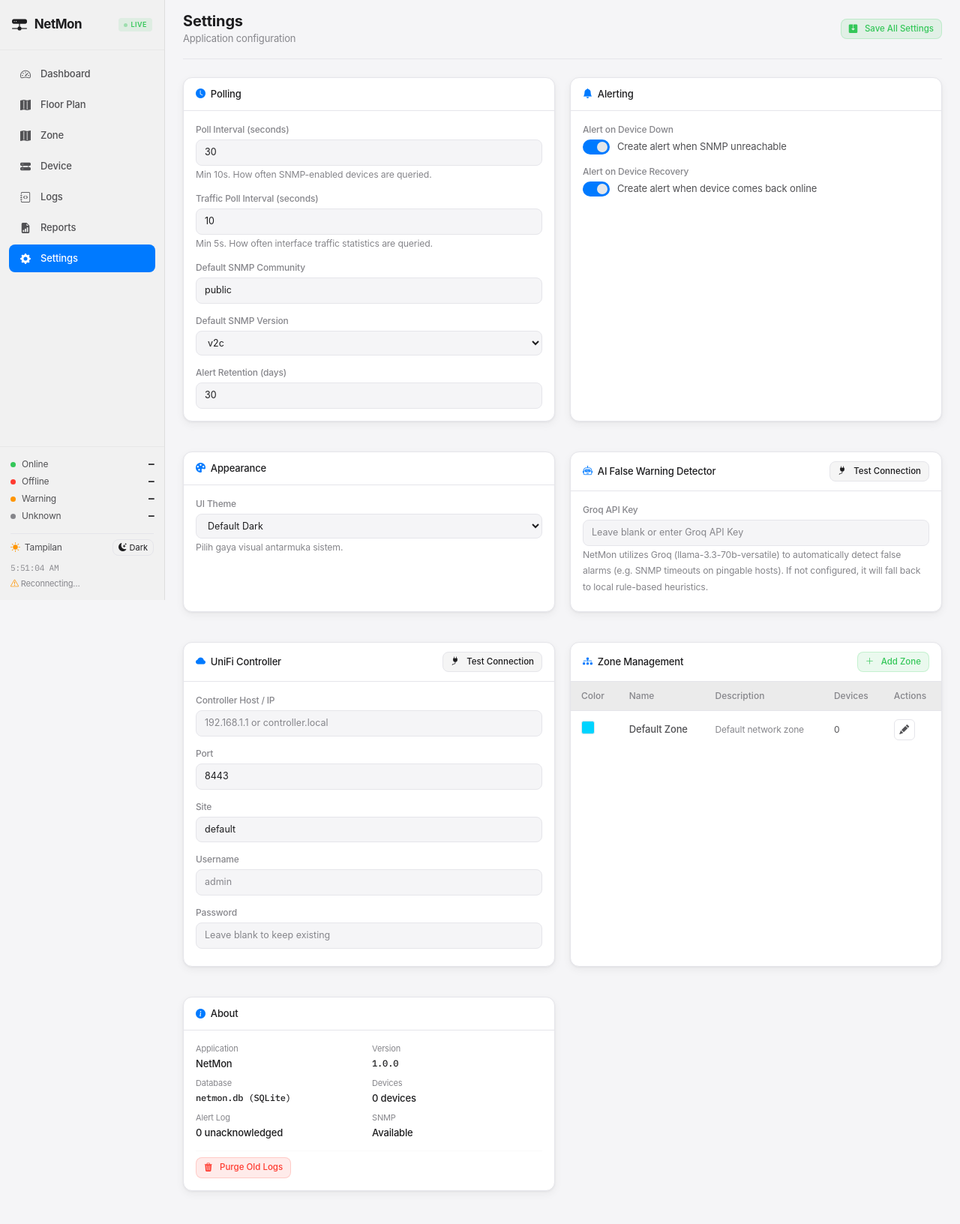
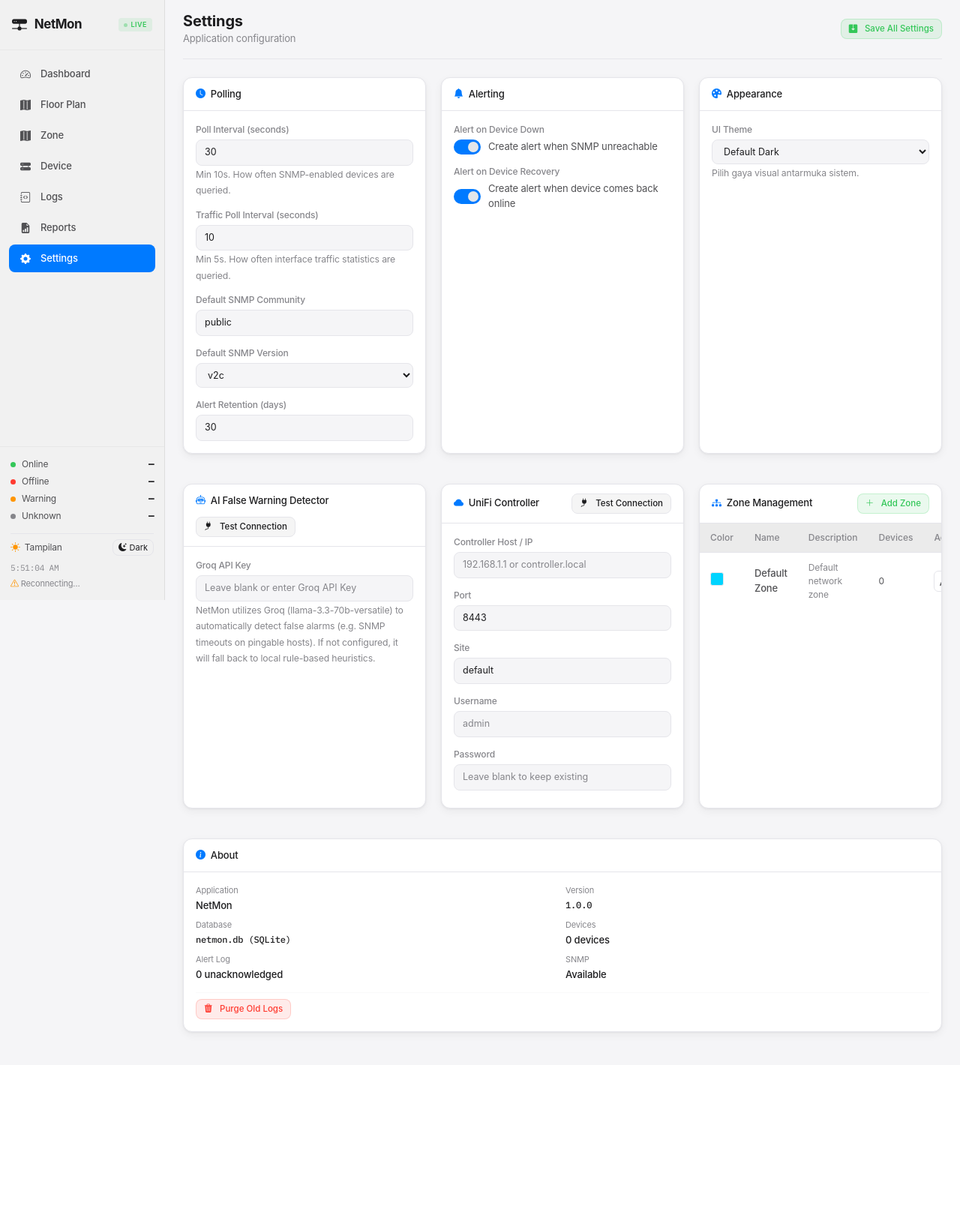
Before and after one commit to bagusazizulamri/netmon, a Flask app: page /settings in a window 1280 px wide. Shown: the whole page at 75% size. After the commit the page ends 1384 px from the top, so only its background shows below. Run offline with Flask 3, Linux system fonts and the light colour scheme; data comes from the database, SQL or seed files in the repository; data that the repository does not hold is empty; some libraries are stand-ins or nearby versions.

Commit message:
style: change settings layout to 3 columns and span About panel

```diff
--- a/static/css/style.css
+++ b/static/css/style.css
@@ -670,13 +670,31 @@ body.theme-morphism .page-header {
 /* ============================================================ SETTINGS */
 .settings-grid {
   display: grid;
-  grid-template-columns: repeat(2, 1fr);
+  grid-template-columns: repeat(3, 1fr);
   gap: 20px;
-  max-width: 1200px;
-}
-@media (max-width: 992px) {
+  max-width: 100%;
+}
+@media (max-width: 1200px) {
+  .settings-grid {
+    grid-template-columns: repeat(2, 1fr);
+  }
+}
+@media (max-width: 768px) {
   .settings-grid {
     grid-template-columns: 1fr;
+  }
+}
+.about-panel {
+  grid-column: span 3;
+}
+@media (max-width: 1200px) {
+  .about-panel {
+    grid-column: span 2;
+  }
+}
+@media (max-width: 768px) {
+  .about-panel {
+    grid-column: span 1;
   }
 }
 .about-grid { display: grid; grid-template-columns: 1fr 1fr; gap: 8px; }
--- a/templates/settings.html
+++ b/templates/settings.html
@@ -163,7 +163,7 @@
   </div>
 
   <!-- ============ APP INFO ============ -->
-  <div class="nm-panel">
+  <div class="nm-panel about-panel">
     <div class="panel-header"><span><i class="bi bi-info-circle-fill me-2 text-accent"></i>About</span></div>
     <div class="panel-body">
       <div class="about-grid">
```
